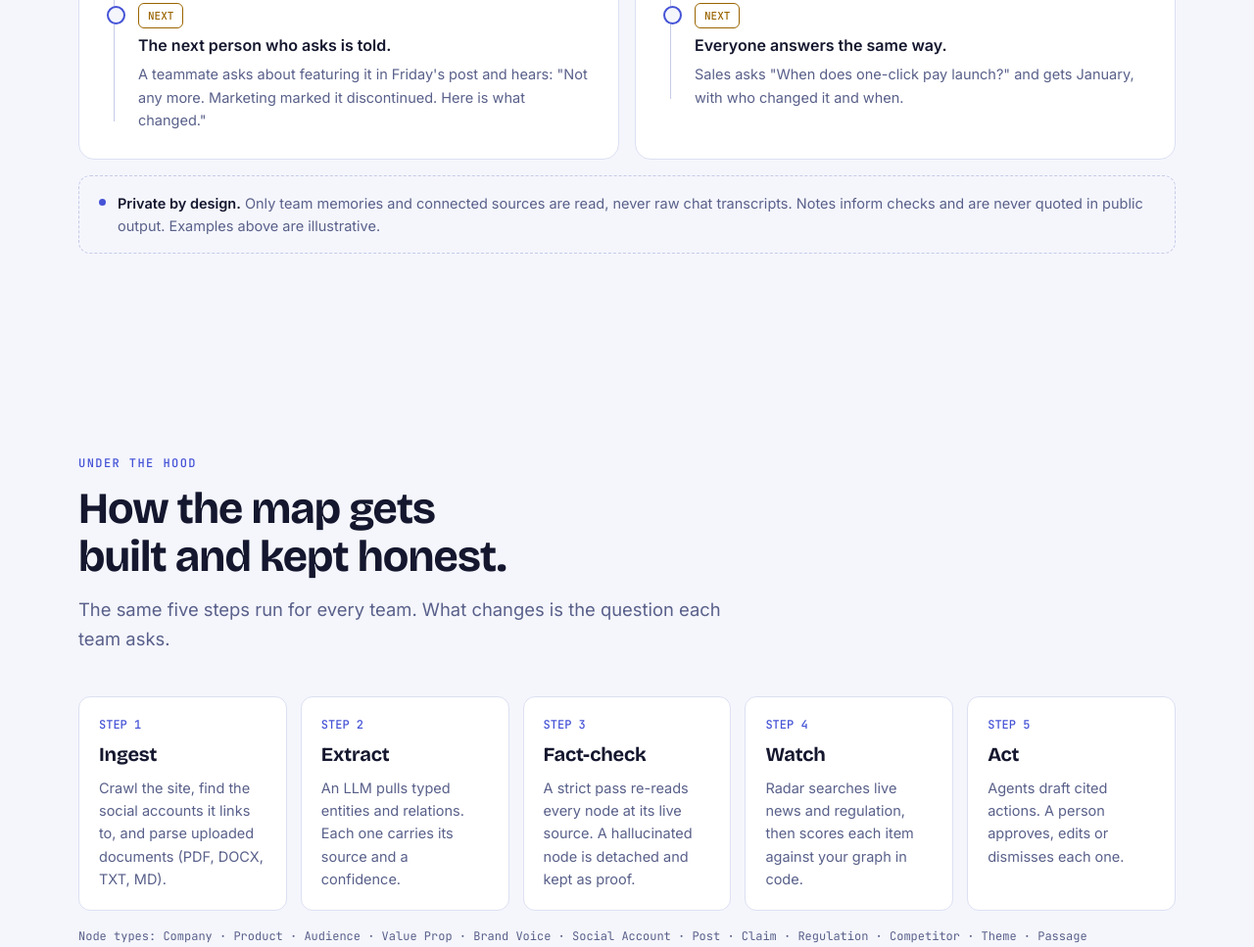
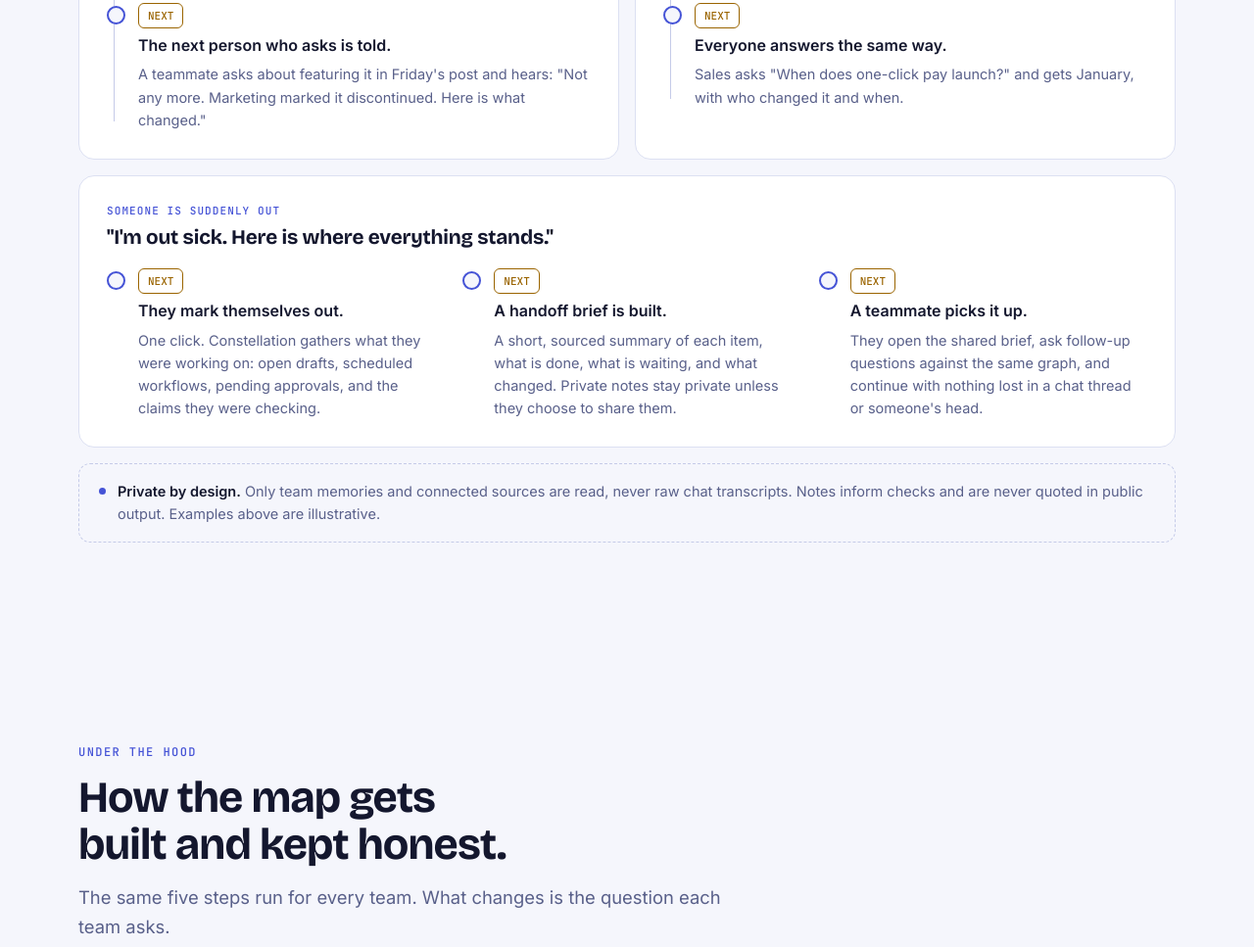
Before and after one commit to srikrishnakaashyap/constellation-website, a plain HTML site: page index.html in a window 1280 px wide. Shown: the part 2178-3145 px from the top of the page at 98% size. Drawn offline with nearby package versions, Linux system fonts and the light colour scheme.

Commit message:
Add handoff scenario: sourced brief when someone is suddenly out
Co-Authored-By: Claude Sonnet 5.5 <noreply@anthropic.com>

```diff
--- a/index.html
+++ b/index.html
@@ -257,6 +257,7 @@ footer{display:grid;gap:28px;padding-block:8px 48px;color:var(--mute);font-size:
 .rail li:has(.status.live)::before{background:var(--ok);border-color:var(--ok)}
 .rail li p{color:var(--mute);font-size:14.5px}
 .rail li b{font-weight:600}
+@media(min-width:901px){.scn.wide{grid-column:1/-1}.scn.wide .rail{grid-template-columns:repeat(3,minmax(0,1fr));gap:28px}.scn.wide .rail::before{display:none}.scn.wide .rail li{padding:0 0 0 32px}}
 .memnote{margin-top:16px;display:flex;gap:12px;align-items:flex-start;border:1px dashed var(--line2);border-radius:12px;padding:16px 20px;color:var(--mute);font-size:14.5px}
 .memnote .dot{margin-top:.5em;flex:none}.memnote b{color:var(--text)}
 @media(prefers-reduced-motion:no-preference){html{scroll-behavior:smooth}}
@@ -344,6 +345,14 @@ footer{display:grid;gap:28px;padding-block:8px 48px;color:var(--mute);font-size:
           <li><span class="status live">LIVE TODAY</span><b>Engineering notes the change.</b><p>The note is picked up as team knowledge, so a claim that says "December" is checked against it.</p></li>
           <li><span class="status soon">NEXT</span><b>It reaches Sales and Marketing.</b><p>Anyone whose work touches the old date is shown the update: the pitch, the post, the support answer.</p></li>
           <li><span class="status soon">NEXT</span><b>Everyone answers the same way.</b><p>Sales asks "When does one-click pay launch?" and gets January, with who changed it and when.</p></li>
+        </ol>
+      </article>
+      <article class="scn wide">
+        <div class="scn-h"><span class="who">Someone is suddenly out</span><h3>"I'm out sick. Here is where everything stands."</h3></div>
+        <ol class="rail">
+          <li><span class="status soon">NEXT</span><b>They mark themselves out.</b><p>One click. Constellation gathers what they were working on: open drafts, scheduled workflows, pending approvals, and the claims they were checking.</p></li>
+          <li><span class="status soon">NEXT</span><b>A handoff brief is built.</b><p>A short, sourced summary of each item, what is done, what is waiting, and what changed. Private notes stay private unless they choose to share them.</p></li>
+          <li><span class="status soon">NEXT</span><b>A teammate picks it up.</b><p>They open the shared brief, ask follow-up questions against the same graph, and continue with nothing lost in a chat thread or someone's head.</p></li>
         </ol>
       </article>
     </div>
@@ -533,6 +542,7 @@ footer{display:grid;gap:28px;padding-block:8px 48px;color:var(--mute);font-size:
           <div class="pc"><h3>Workflow mapping</h3><p>Teams, owners, processes and handoffs become first-class graph entities, not just the public company.</p></div>
           <div class="pc"><h3>Role-based views and sharing</h3><p>Per-persona home screens, team spaces, and "share this context with Legal" with permissions on private nodes.</p></div>
           <div class="pc"><h3>Connectors</h3><p>Slack, Google Drive, Notion, Confluence, CRM and ticketing, so missing context is captured where it already lives.</p></div>
+          <div class="pc"><h3>Handoffs when someone is out</h3><p>Mark yourself out and a sourced brief of your open work is ready to share with a teammate.</p></div>
           <div class="pc"><h3>Corrections that travel</h3><p>Tell the next person who asks that an answer changed, and share Engineering updates with Sales and Marketing automatically.</p></div>
           <div class="pc"><h3>Passage-level citations</h3><p>Every source chunked into passages and concepts, so each citation points at the exact sentence.</p></div>
         </div>
```
